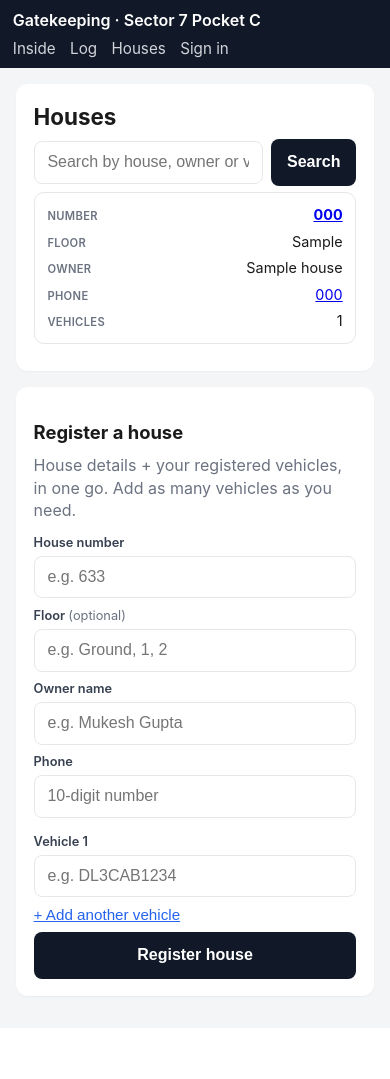
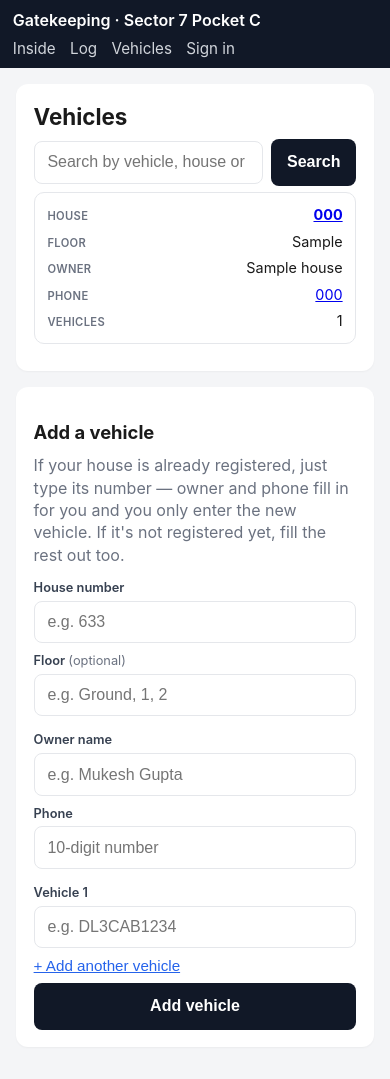
Before and after one commit to happy2332/gatekeeping-sector7, a Flask app: page /houses in a window 390 px wide. Before the commit the page ends 998 px from the top, so only its background shows below. Run offline with Flask 3, Linux system fonts and the light colour scheme; tables that the repository leaves empty hold one stand-in row (values such as "Sample post").

Commit message:
Rename Houses → Vehicles, smart 'Add a vehicle' flow
Nav and page heading now say 'Vehicles' (URL still /houses to keep
old links working). The whole point of the app is vehicles, so the
landing for that tab now leads with vehicle registration.

NEW: smart house lookup
- New endpoint /api/houses/lookup?number=&floor= returns existing
  matches as the user types.
- Form auto-detects: as resident enters house number (and optional
  floor), if it already exists, owner+phone fields hide and a banner
  reads 'Adding to house 633 (Mukesh Gupta)'. Submit attaches new
  vehicles to the existing record.
- If number alone matches a multi-floor house, banner asks for the
  floor.
- If no match, the form acts like before: full new-house registration.

SERVER
- house_create defers owner_name / phone required-checks until the
  new-house path. Existing-house path skips them entirely (data is
  taken from the existing record, not the form).
- Adding to an existing house with zero plates is rejected with
  'Add at least one vehicle to attach' so blank submits don't
  silently no-op.
- Vehicle conflict + self-duplicate logic still apply on both paths.

```diff
--- a/app.py
+++ b/app.py
@@ -405,14 +405,10 @@ def house_create():
     if not number:
         flash("House number required", "error")
         return redirect(url_for("houses_list"))
+    # Owner / phone are validated *only* on the new-house path. The existing-house
+    # path doesn't need them — owner+phone are taken from the existing record.
     owner_name = request.form.get("owner_name", "").strip()
-    if not owner_name:
-        flash("Owner name is required", "error")
-        return redirect(url_for("houses_list"))
     phone = request.form.get("phone", "").strip()
-    if not phone:
-        flash("Phone number is required", "error")
-        return redirect(url_for("houses_list"))
     floor = request.form.get("floor", "").strip() or None
     db = get_db()
 
@@ -458,9 +454,9 @@ def house_create():
         flash("Vehicle conflict: " + "; ".join(conflicts), "error")
         return redirect(url_for("houses_list"))
 
-    # House dedup with helpful message
+    # Look up whether this (number, floor) already exists.
     existing = db.execute(
-        "SELECT floor, owner_name FROM houses WHERE number = ?", (number,)
+        "SELECT id, floor, owner_name FROM houses WHERE number = ?", (number,)
     ).fetchall()
     has_with_floor = any(r["floor"] is not None for r in existing)
     has_without_floor = any(r["floor"] is None for r in existing)
@@ -474,13 +470,39 @@ def house_create():
         (r for r in existing if (r["floor"] or None) == floor),
         None,
     )
+
+    # Path A: house exists. Just attach the vehicles, ignore owner/phone fields.
     if same_unit:
-        owner = same_unit["owner_name"] or "(no owner)"
-        suffix = f" floor {floor}" if floor else ""
-        flash(f"House {number}{suffix} is already registered to {owner}", "error")
+        if not plates:
+            owner = same_unit["owner_name"] or "(no owner)"
+            suffix = f" floor {floor}" if floor else ""
+            flash(f"House {number}{suffix} is already registered to {owner}. Add at least one vehicle to attach.", "error")
+            return redirect(url_for("houses_list"))
+        try:
+            for _, norm in plates:
+                db.execute(
+                    "INSERT INTO vehicles (house_id, plate) VALUES (?, ?)",
+                    (same_unit["id"], norm),
+                )
+            db.commit()
+        except sqlite3.IntegrityError as e:
+            db.rollback()
+            flash(f"Could not attach vehicles: {e}", "error")
+            return redirect(url_for("houses_list"))
+        label = number + (f" floor {floor}" if floor else "")
+        flash(f"Added {len(plates)} vehicle{'s' if len(plates) != 1 else ''} to house {label}", "ok")
+        if role_at_least("admin"):
+            return redirect(url_for("house_detail", house_id=same_unit["id"]))
         return redirect(url_for("houses_list"))
 
-    # All checks passed — insert the house, then the vehicles in the same txn.
+    # Path B: brand-new house. Owner + phone are required here.
+    if not owner_name:
+        flash("Owner name is required", "error")
+        return redirect(url_for("houses_list"))
+    if not phone:
+        flash("Phone number is required", "error")
+        return redirect(url_for("houses_list"))
+
     try:
         cur = db.execute(
             "INSERT INTO houses (number, owner_name, phone, floor, phone_masked) VALUES (?, ?, ?, ?, ?)",
@@ -509,7 +531,6 @@ def house_create():
     flash(f"Registered house {label}{extra}", "ok")
     if role_at_least("admin"):
         return redirect(url_for("house_detail", house_id=new_house_id))
-    # Residents can't open the detail page for editing — send them to the list
     return redirect(url_for("houses_list"))
 
 
@@ -521,6 +542,40 @@ def gate():
         "SELECT id, number, owner_name, floor FROM houses ORDER BY number, floor"
     ).fetchall()
     return render_template("gate.html", houses=houses)
+
+
+@app.get("/api/houses/lookup")
+def api_house_lookup():
+    """Used by the resident registration form: as they type the house number
+    (and optionally floor), tell them whether it already exists so the form can
+    auto-fill owner+phone and turn the submit into 'add vehicle to this house'.
+    """
+    number = request.args.get("number", "").strip().upper()
+    floor = request.args.get("floor", "").strip()
+    if not number:
+        return jsonify({"matches": []})
+    db = get_db()
+    if floor:
+        rows = db.execute(
+            "SELECT id, number, floor, owner_name, phone FROM houses "
+            "WHERE number = ? AND floor = ?",
+            (number, floor),
+        ).fetchall()
+    else:
+        rows = db.execute(
+            "SELECT id, number, floor, owner_name, phone FROM houses "
+            "WHERE number = ? ORDER BY floor",
+            (number,),
+        ).fetchall()
+    return jsonify({"matches": [
+        {
+            "id": r["id"],
+            "number": r["number"],
+            "floor": r["floor"],
+            "owner_name": r["owner_name"],
+            "phone": r["phone"],
+        } for r in rows
+    ]})
 
 
 @app.route("/api/vehicles/search")
--- a/templates/base.html
+++ b/templates/base.html
@@ -14,7 +14,7 @@
       {% if is_guard %}<a href="{{ url_for('gate') }}">Gate</a>{% endif %}
       <a href="{{ url_for('index') }}">Inside</a>
       <a href="{{ url_for('log_view') }}">Log</a>
-      <a href="{{ url_for('houses_list') }}">Houses</a>
+      <a href="{{ url_for('houses_list') }}">Vehicles</a>
       {% if is_admin %}<a href="{{ url_for('admin') }}">Admin</a>{% endif %}
       {% if is_guard or is_admin %}
         <form method="post" action="{{ url_for('logout') }}" style="display:inline">
--- a/templates/houses.html
+++ b/templates/houses.html
@@ -1,10 +1,10 @@
 {% extends "base.html" %}
-{% block title %}Houses{% endblock %}
+{% block title %}Vehicles{% endblock %}
 {% block content %}
 <section class="card">
-  <h1>Houses</h1>
+  <h1>Vehicles</h1>
   <form method="get" class="row" style="margin:.4rem 0 .4rem">
-    <input name="q" value="{{ q or '' }}" placeholder="Search by house, owner or vehicle">
+    <input name="q" value="{{ q or '' }}" placeholder="Search by vehicle, house or owner">
     <button class="btn" style="flex:0 0 auto">Search</button>
     {% if q %}<a class="btn" style="flex:0 0 auto;background:#6b7280" href="{{ url_for('houses_list') }}">Clear</a>{% endif %}
   </form>
@@ -12,14 +12,14 @@
   {% if houses %}
   <table class="data sortable">
     <thead><tr>
-      <th>Number</th><th>Floor</th><th>Owner</th><th>Phone</th>
+      <th>House</th><th>Floor</th><th>Owner</th><th>Phone</th>
       <th data-sort-key="num">Vehicles</th>
       {% if is_admin %}<th data-sortable="false"></th>{% endif %}
     </tr></thead>
     <tbody>
       {% for h in houses %}
         <tr>
-          <td data-label="Number"><a href="{{ url_for('house_detail', house_id=h.id) }}"><strong>{{ h.number }}</strong></a></td>
+          <td data-label="House"><a href="{{ url_for('house_detail', house_id=h.id) }}"><strong>{{ h.number }}</strong></a></td>
           <td data-label="Floor">{{ h.floor or '—' }}</td>
           <td data-label="Owner">{{ h.owner_name or '—' }}</td>
           <td data-label="Phone" class="muted">
@@ -45,29 +45,36 @@
     </tbody>
   </table>
   {% else %}
-    <p class="muted">{% if q %}No houses match "{{ q }}".{% else %}No houses yet — add one below.{% endif %}</p>
+    <p class="muted">{% if q %}No vehicles match "{{ q }}".{% else %}No vehicles yet — add one below.{% endif %}</p>
   {% endif %}
 </section>
 
 <section class="card">
-  <h2>Register a house</h2>
-  <p class="muted" style="margin:.2rem 0 .8rem">House details + your registered vehicles, in one go. Add as many vehicles as you need.</p>
-  <form method="post" action="{{ url_for('house_create') }}" class="grid">
+  <h2>Add a vehicle</h2>
+  <p class="muted" style="margin:.2rem 0 .8rem">
+    If your house is already registered, just type its number — owner and phone fill in for you and you only enter the new vehicle.
+    If it's not registered yet, fill the rest out too.
+  </p>
+  <form method="post" action="{{ url_for('house_create') }}" class="grid" id="addVehicleForm">
     <label class="field">
       <span>House number</span>
-      <input name="number" placeholder="e.g. 633" required>
+      <input id="houseNumberInput" name="number" placeholder="e.g. 633" required autocomplete="off">
     </label>
     <label class="field">
       <span>Floor <em>(optional)</em></span>
-      <input name="floor" placeholder="e.g. Ground, 1, 2">
+      <input id="floorInput" name="floor" placeholder="e.g. Ground, 1, 2" autocomplete="off">
     </label>
+
+    <p id="lookupBanner" class="muted" hidden style="margin:.1rem 0;font-size:.9rem"></p>
+
+    <div id="newHouseFields" class="grid">
       <label class="field">
         <span>Owner name</span>
-      <input name="owner_name" placeholder="e.g. Mukesh Gupta" required>
+        <input id="ownerInput" name="owner_name" placeholder="e.g. Mukesh Gupta" required>
       </label>
       <label class="field">
         <span>Phone</span>
-      <input name="phone" placeholder="10-digit number" inputmode="tel" required>
+        <input id="phoneInput" name="phone" placeholder="10-digit number" inputmode="tel" required>
       </label>
       {% if phone_masking_enabled %}
         <label class="checkbox">
@@ -75,6 +82,7 @@
           <span>Hide phone from residents <em>(only admin and guard can see it)</em></span>
         </label>
       {% endif %}
+    </div>
 
     <div id="vehicleFields" class="grid" style="margin-top:.4rem">
       <label class="field">
@@ -84,20 +92,98 @@
     </div>
     <button type="button" id="addVehicleBtn" class="link" style="text-align:left">+ Add another vehicle</button>
 
-    <button class="btn">Register house</button>
+    <button id="submitBtn" class="btn">Add vehicle</button>
   </form>
 </section>
 <script>
   (function () {
-    const btn = document.getElementById('addVehicleBtn');
-    const wrap = document.getElementById('vehicleFields');
-    if (!btn || !wrap) return;
-    btn.addEventListener('click', () => {
-      const idx = wrap.querySelectorAll('input[name="plate"]').length + 1;
+    const numEl    = document.getElementById('houseNumberInput');
+    const floorEl  = document.getElementById('floorInput');
+    const ownerEl  = document.getElementById('ownerInput');
+    const phoneEl  = document.getElementById('phoneInput');
+    const banner   = document.getElementById('lookupBanner');
+    const newWrap  = document.getElementById('newHouseFields');
+    const submit   = document.getElementById('submitBtn');
+    const addBtn   = document.getElementById('addVehicleBtn');
+    const veWrap   = document.getElementById('vehicleFields');
+
+    let timer = null;
+    let lastKey = '';
+
+    function setNewHouseMode() {
+      banner.hidden = true;
+      newWrap.style.display = '';
+      ownerEl.required = true;
+      phoneEl.required = true;
+      ownerEl.readOnly = false;
+      phoneEl.readOnly = false;
+      submit.textContent = 'Add vehicle';
+    }
+
+    function setExistingHouseMode(match) {
+      banner.hidden = false;
+      banner.innerHTML = `Adding to <strong>house ${match.number}${match.floor ? ' · floor ' + match.floor : ''}</strong>` +
+        (match.owner_name ? ` (${match.owner_name})` : '') + '. Owner and phone are taken from the existing record.';
+      newWrap.style.display = 'none';
+      ownerEl.required = false;
+      phoneEl.required = false;
+      // Pre-fill so the (hidden) values still go to the server (server ignores them, but it
+      // makes the round-trip safe and keeps Owner/Phone visible if the user expands the section)
+      ownerEl.value = match.owner_name || '';
+      phoneEl.value = match.phone || '';
+      submit.textContent = `Add vehicle to ${match.number}${match.floor ? ' · ' + match.floor : ''}`;
+    }
+
+    function setMultiFloorMode(matches) {
+      banner.hidden = false;
+      const floors = matches.map(m => m.floor).filter(Boolean);
+      banner.innerHTML = `House ${numEl.value.trim().toUpperCase()} has multiple floors: <strong>${floors.join(', ')}</strong>. Please specify a floor.`;
+      newWrap.style.display = '';
+      ownerEl.required = true;
+      phoneEl.required = true;
+      submit.textContent = 'Add vehicle';
+    }
+
+    async function lookup() {
+      const number = numEl.value.trim();
+      const floor = floorEl.value.trim();
+      const key = number.toUpperCase() + '|' + floor;
+      if (key === lastKey) return;
+      lastKey = key;
+      if (!number) { setNewHouseMode(); return; }
+      try {
+        const r = await fetch('/api/houses/lookup?number=' + encodeURIComponent(number) + '&floor=' + encodeURIComponent(floor));
+        const data = await r.json();
+        if (!data.matches || data.matches.length === 0) { setNewHouseMode(); return; }
+        // Exact (number,floor) match → existing
+        const exact = data.matches.find(m => (m.floor || '') === floor);
+        if (exact) { setExistingHouseMode(exact); return; }
+        // Number matches but no floor specified and there are multiple floors → ask
+        if (!floor && data.matches.length > 0 && data.matches.some(m => m.floor)) {
+          setMultiFloorMode(data.matches);
+          return;
+        }
+        setNewHouseMode();
+      } catch (e) {
+        setNewHouseMode();
+      }
+    }
+
+    function debounce() {
+      clearTimeout(timer);
+      timer = setTimeout(lookup, 200);
+    }
+    numEl.addEventListener('input', debounce);
+    floorEl.addEventListener('input', debounce);
+    numEl.addEventListener('blur', lookup);
+    floorEl.addEventListener('blur', lookup);
+
+    addBtn.addEventListener('click', () => {
+      const idx = veWrap.querySelectorAll('input[name="plate"]').length + 1;
       const lbl = document.createElement('label');
       lbl.className = 'field';
       lbl.innerHTML = `<span>Vehicle ${idx}</span><input name="plate" placeholder="e.g. DL3CAB1234" autocapitalize="characters">`;
-      wrap.appendChild(lbl);
+      veWrap.appendChild(lbl);
       lbl.querySelector('input').focus();
     });
   })();
```
Lines whose indentation alone changed are shown as unchanged.
